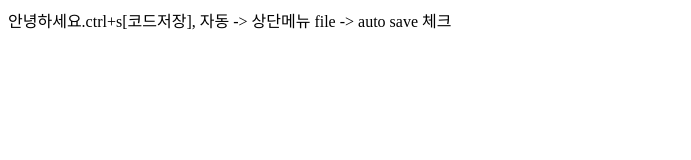
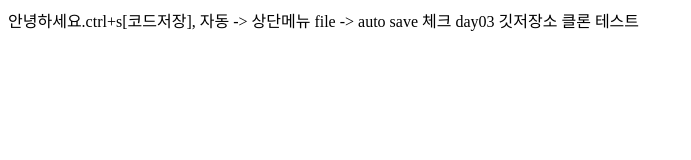
Before and after one commit to itdanja2025/front, a plain HTML site: page test.html in a window 1280 px wide. Shown: the whole page, without its empty margins (0-691 px from the left). Drawn offline with Linux system fonts and the light colour scheme.

Commit message:
20251226강의장 변경으로 테스트

```diff
--- a/test.html
+++ b/test.html
@@ -7,5 +7,6 @@
 </head>
 <body>
     안녕하세요.ctrl+s[코드저장], 자동 -> 상단메뉴 file -> auto save 체크
+    day03 깃저장소 클론 테스트
 </body>
 </html>
```
